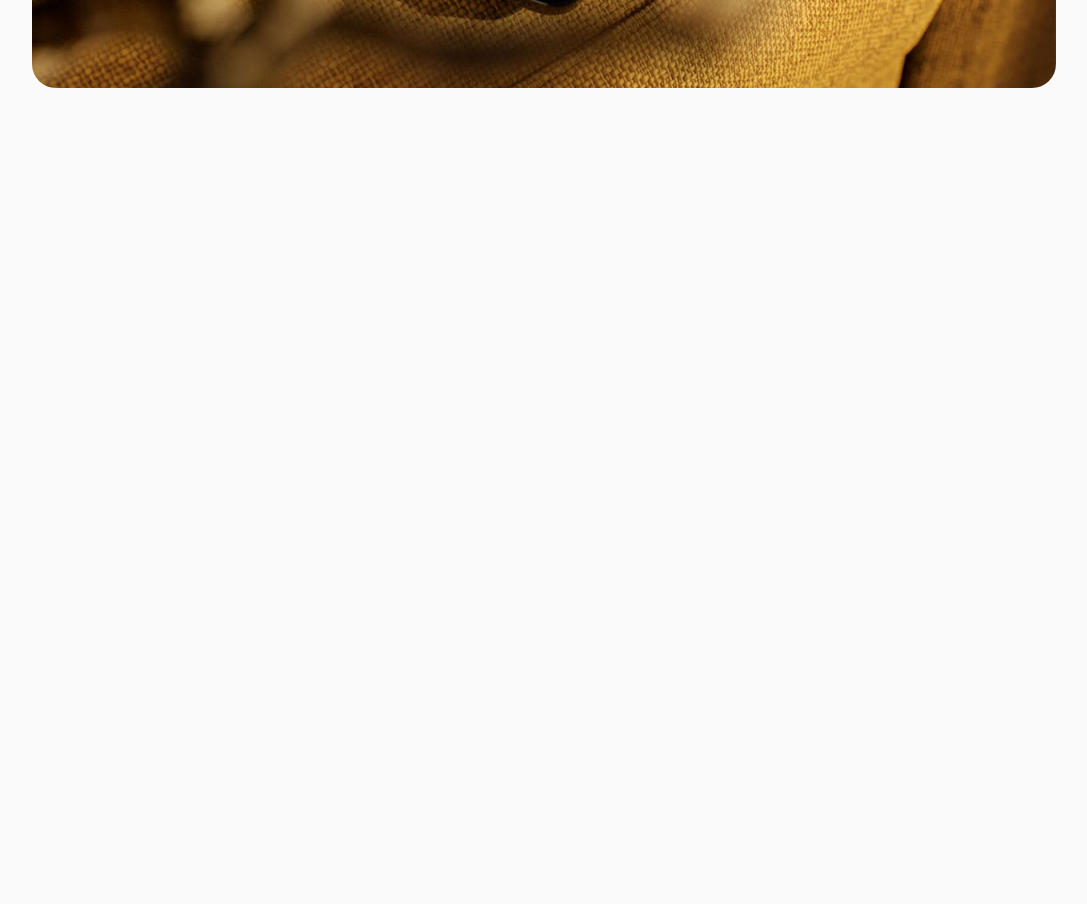
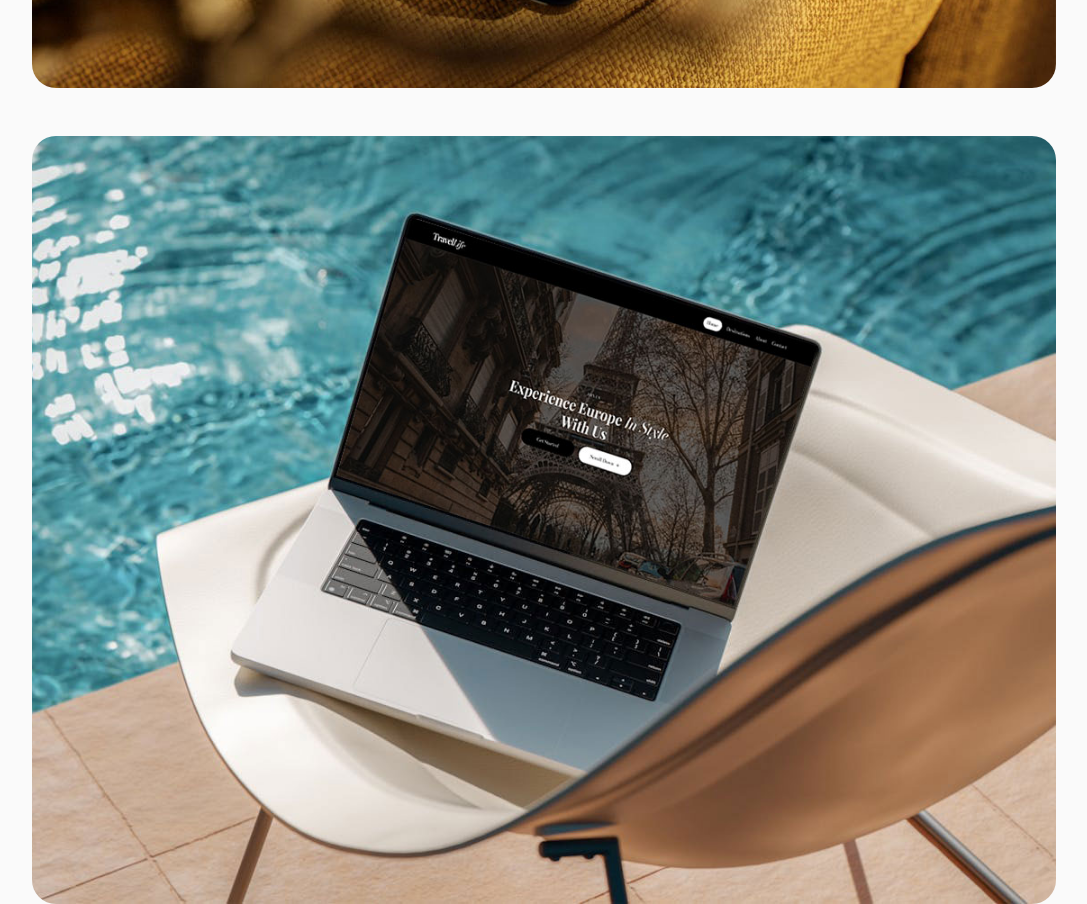
Before and after one commit to DarkoM996/nextjs-dev-portfolio, a Next.js app: page /components/ProjectSection in a window 1280 px wide. Shown: the part 680-1584 px from the top of the page, without its empty margins (96-1183 px from the left). Before the commit the page ends 880 px from the top, so only its background shows below. Built offline with nearby package versions, Linux system fonts and the light colour scheme.

Commit message:
second project added

```diff
--- a/pages/components/ProjectSection.tsx
+++ b/pages/components/ProjectSection.tsx
@@ -1,5 +1,6 @@
 import Image from "next/image";
 import picture1 from "../../public/images/furniturewebsite-featured-pic(optimized)-2.4.jpg";
+import picture2 from "../../public/images/travel-landing-page-featured-pic-(optimized)-2.1.jpg";
 import React from "react";
 
 const ProjectSection = () => {
@@ -14,6 +15,13 @@ const ProjectSection = () => {
           className="object-cover w-full h-full rounded-3xl"
         />
       </div>
+      {/* Image 2 */}
+      <Image
+        priority={true}
+        src={picture2}
+        alt="project image 2"
+        className="object-cover w-full h-full rounded-3xl"
+      />
     </section>
   );
 };
```
